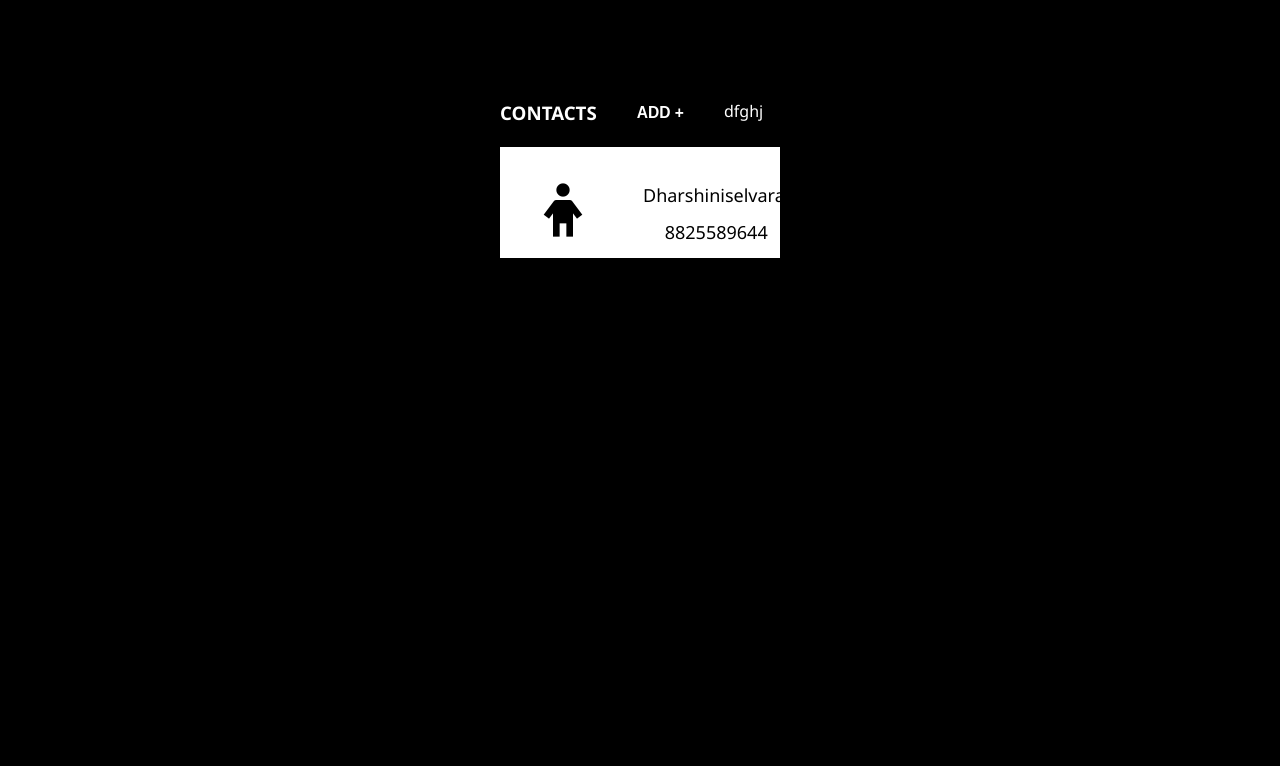
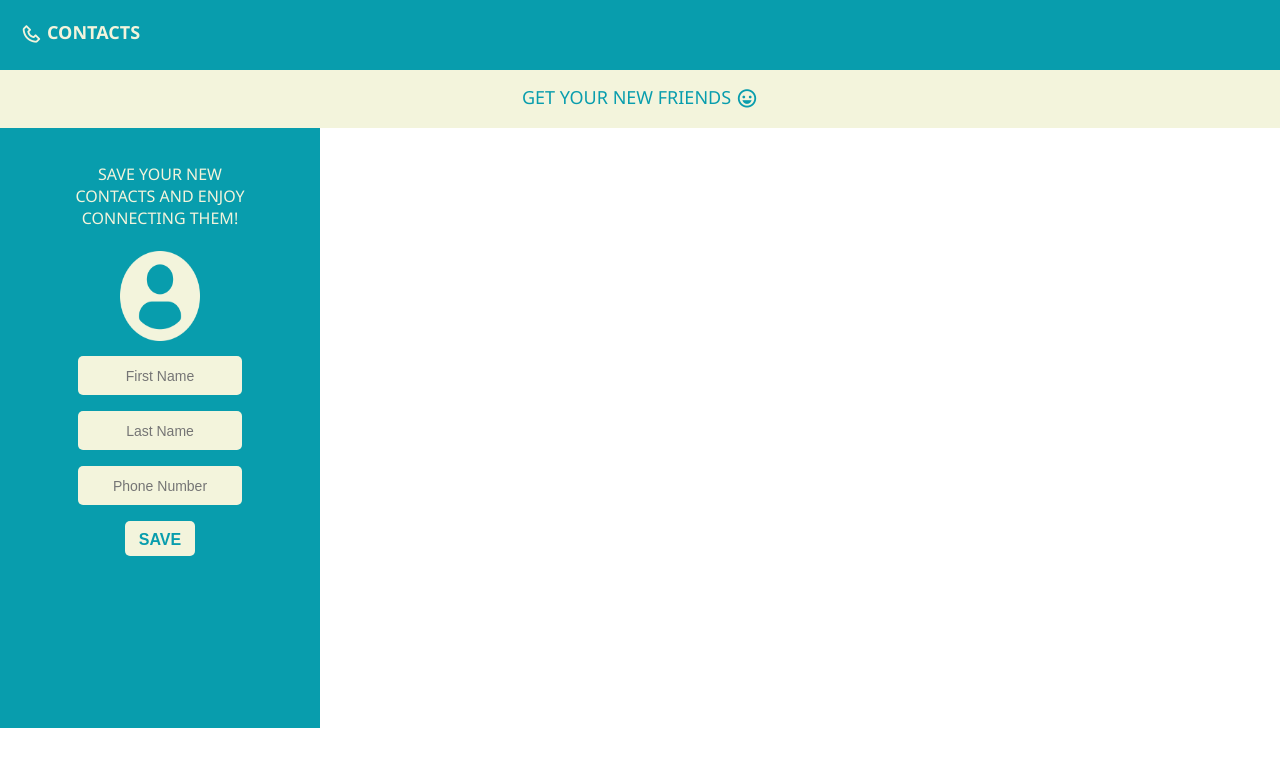
Before and after one commit to Dharshini-S12/Contact_Manager, a website: page index.html in a window 1280 px wide. Drawn offline with nearby package versions, Linux system fonts and the light colour scheme.

Commit message:
new commit

```diff
--- a/assets/style.css
+++ b/assets/style.css
@@ -3,118 +3,102 @@
     padding: 0;
 }
 body{
-    padding-left: 500px;
-    padding-right: 500px;
-    padding-top: 100px;
-    margin: 0 auto;
-    background: black;
-    color: white;
     font-family: 'Segoe UI', Tahoma, Geneva, Verdana, sans-serif;
 }
-/*navigation-start*/
-.nav-header{
+/* nav start */
+nav{
+    padding: 20px;
+    background-color: rgb(8, 157, 173);
+    color: rgb(243, 244, 220);
     display: flex;
-    flex-direction: row;
-    gap:2.5rem;
+    font-weight: bold;
+    gap: 5px;
 }
-.nav-buton{
-    border: none;
-    background: none;
-    color: #fff;
-    cursor: pointer;
+.nav-txt{
+    font-size: 18px;
 }
-.Add-cont-img{
+.nav-img{
     font-size: 22px;
-    text-decoration: none;
-    color: #fff;
 }
-.extra1{
-    text-decoration: none;
-    color: #fff;
+/* nav end */
+.text{
+    color: rgb(8, 157, 173);
+    background: rgb(243, 244, 220);
+    font-size: 18px;
+    margin: 0 auto;
+    text-align: center;
+    padding: 15px;
+    display: flex;
+    justify-content: center;
+    gap: 5px;
 }
-/*navigation-end*/
-/*Home section start*/
-.Home-section{
-    background: #fff;
-    padding-top: 15px;
-    padding-left: 15px;
-    padding-right: 15px;
-    padding-bottom: 0px;
-    color: #000;
+.text-img{
+    font-size: 22px;
+    margin-top: 2px;
 }
-.Home-section:hover{
-    background: #e1dcdc;
+/* section-start */
+section{
+    display: flex;
 }
-.Home-button{
-    border: none;
-    background: none;
-    cursor: pointer;
-    font-family: 'Segoe UI', Tahoma, Geneva, Verdana, sans-serif;
+.section-left{
+    background: #089dad;
+    color: #f3f4dc;
+    padding: 35px;
+    width: 250px;
+    height: 530px;
+    text-align: center;
 }
-.Home-section-maindiv{
-    padding: 8px;
+.section-left-img{
+    width: 80px;
+    height: 90px;
+}
+.form{
+    margin-top: 10px;
     display: flex;
-    flex-direction: row;
-    gap: 2.5rem;
+    flex-direction: column;
+    gap: 1rem;
+    justify-content: center;
+    align-items: center;
 }
-.profile-pic{
-    font-size: 80px;
+.section-left-form-input{
+    padding: 7px;
+    width: 150px;
+    height: 25px;
+    background: #f3f4dc;
+    color: #089dad;
+    border: #089dad;
+    font-size: 14px;
+    text-align: center;
+    border-radius: 5px;
 }
-.Home-section-Name p{
-    font-size: 18px;
-    margin-top: 13px;
+.save-btn{
+    background: #f3f4dc;
+    color: #089dad;
+    border: #089dad;
+    width: 70px;
+    height: 35px;
+    text-align: center;
+    border-radius: 5px;
+    font-size: 16px;
+    padding: 10px;
+    font-weight: bold;
 }
-.Home-section-arrow2{
-    font-size: 27px;
-    margin-top: 30px;
-    margin-left: 40px;
-    color:#000;
-}
-.Home-section-arrow{
-    display: flex;
-    flex-direction: row;
-}
-.extra{
-    text-decoration: none;
-    color: #000;
-}
-/*Home section end*/
+/* section-end */
 
 
-/*media query*/
 @media screen and (max-width: 700px){
-    body{
-        padding: 0px;
+    /*section start*/
+    .section-left{
+        padding: 20px;
+        width: 335px;
+        height: 350px;
     }
-    /*navigation-start*/
-    .nav-header{
-        margin-top: 20px;
-        margin-left: 35px;
-        gap: 3rem;
-    }
-    /*navigation-end*/
-    /*Home section start*/
-
-    .Home-section-maindiv{
-        padding: 5px;
-        flex-direction: row;
+    .form{
         gap: 0.5rem;
     }
-    .profile-pic{
-        font-size: 50px;
+    .section-left-img{
+        width: 65px;
+        height: 70px;
     }
-    .Home-section-Name p{
-        font-size: 16px;
-        margin-top: 5px;
-    }
-    .Home-section-arrow2{
-        font-size: 18px;
-        margin-top: 20px;
-        margin-left: 40px;
-        color:#000;
-    }
-
-    /*Home section end*/
+    /*section end*/
 }
-
-/*media query*/
--- a/index.html
+++ b/index.html
@@ -8,37 +8,33 @@
     <link href='https://unpkg.com/boxicons@2.1.4/css/boxicons.min.css' rel='stylesheet'>
 </head>
 <body>
-    <!--Nav start-->
+    <!-- Nav start -->
     <nav>
-        <div class="nav-header">
-            <div class="nav-left"><h3>CONTACTS</h3></div>
-            <button class="nav-buton" onclick="myAdd()"><a href="pages/Add-contact.html" class="extra1"><div class="nav-left"><h3>ADD +</h3></div></a></button>
-           <p id="demo">dfghj</p>
-            <!-- <div class="nav-right"><a href=" " class="Add-cont-img"><i class='bx bxs-message-alt-add'></i></a></div> -->
+        <div class="nav-img"><i class='bx bx-phone'></i></div>
+        <div class="nav-txt">CONTACTS</div>
+    </nav>
+    <!-- Nav end -->
+    <div class="text">
+        <div>GET YOUR NEW FRIENDS</div>
+        <div><i class='bx bx-happy text-img' ></i></div>
+    </div>
+    <!-- section start -->
+    <section>
+        <div class="section-left">
+            <p class="section-left-text">SAVE YOUR NEW<br> CONTACTS AND ENJOY<br> CONNECTING THEM!</p><br>
+            <img src="./images/profile-user.png" alt="img" class="section-left-img"><br>
+            <form class="form">
+                <input type="text" class="section-left-form-input" placeholder="First Name" id="fname">
+                <input type="text" class="section-left-form-input" placeholder="Last Name" id="lname">
+                <input type="text" class="section-left-form-input" placeholder="Phone Number" id="phone">
+                <button id="btn" class="save-btn">SAVE</button>
+                <button id="upbtn" style="display: none" class="save-btn">Update</button>
+            </form>
         </div>
-    </nav><br>
-    <!--Nav start-->
-    <!--section start-->
-    <section class="Home-section">
-        <button class="Home-button">
-            <a href="./pages/view-contact.html " class="extra">
-                <div class="Home-section-maindiv">
-                    <div class="Home-section-profile">
-                        <i class='bx bx-child profile-pic'></i>
-                    </div>
-                    <div class="Home-section-Name">
-                        <p>Dharshiniselvaraj </p>
-                        <p> 8825589644</p>
-                    </div>
-                    <div class="Home-section-arrow">
-                        <i class='bx bx-phone-call Home-section-arrow2'></i>
-                        <i class='bx bx-message Home-section-arrow2'></i>
-                    </div>
-                </div>
-            </a>
-        </button>
+        <div class="section-right">
+
+        </div>
     </section>
-    <script src="./pages/Add-contact.js"></script>
-    <!--section end-->
+    <!-- section end -->
 </body>
 </html>
```
Also changed, not shown: images/profile-user.png (added).
